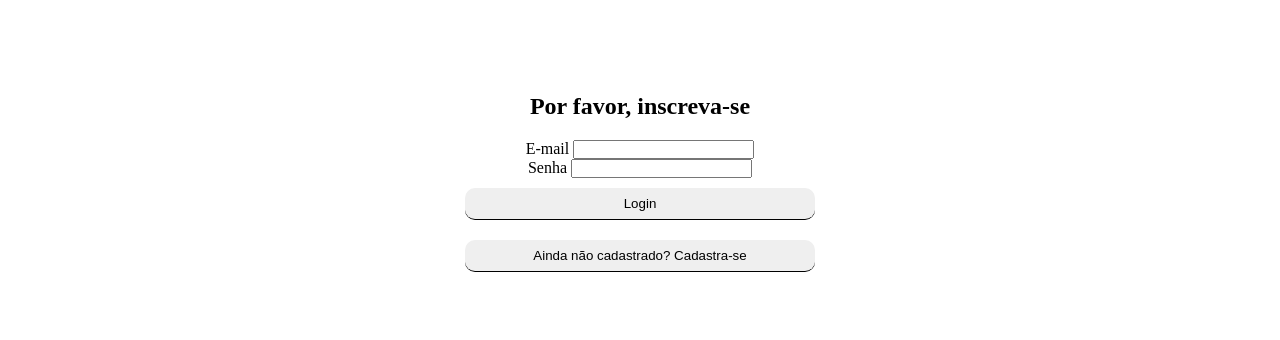
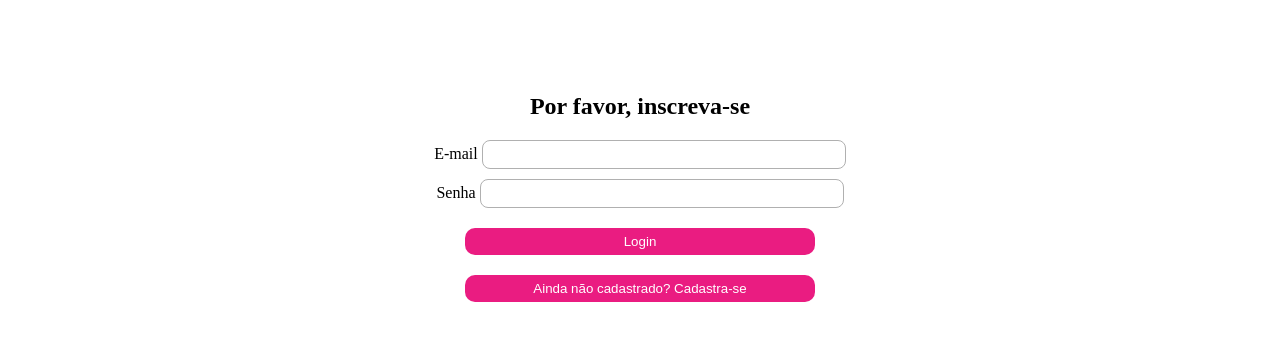
Before and after one commit to isacristal/dogdodoi, a plain HTML site: page front/login.html in a window 1280 px wide. Shown: the part 86-426 px from the top of the page. Drawn offline with Linux system fonts and the light colour scheme.

Commit message:
continuação do css login

```diff
--- a/styles/estilo.css
+++ b/styles/estilo.css
@@ -2,7 +2,8 @@
     --cor-azulzinho: #D8F1FB;
     --cor-preta: #000000;
     --cor-rosa:#EA1C81;
-
+    --cor-branca: #FFFFFF;
+    --cor-clara:#b0b0b0;
 }
 
 *{
@@ -43,10 +44,33 @@ main #increvase-formulario{
 main #increvase-formulario button{
     margin: 10px;
     /* display block deixa o bagulho em bloco */
-    padding: 8px;
+    padding: 6px;
     border: none;
     outline: none;
-    border-bottom: 1px solid black;
     border-radius: 10px;
     width: 350px;
+    background-color: var(--cor-rosa);
+    color: var(--cor-branca);
 }
+
+main .inscreva-formulario-email input{
+    padding: 6px;
+    /* border: none; */
+    outline: none;
+    border-radius: 8px;
+    width: 350px;
+    margin-bottom: 10px;
+    border: 1px solid var(--cor-clara);
+
+}
+
+main .inscreva-formulario-senha input{
+    padding: 6px;
+    /* border: none; */
+    outline: none;
+    border-radius: 8px;
+    width: 350px;
+    margin-bottom: 10px;
+    border: 1px solid var(--cor-clara);
+
+}
```
